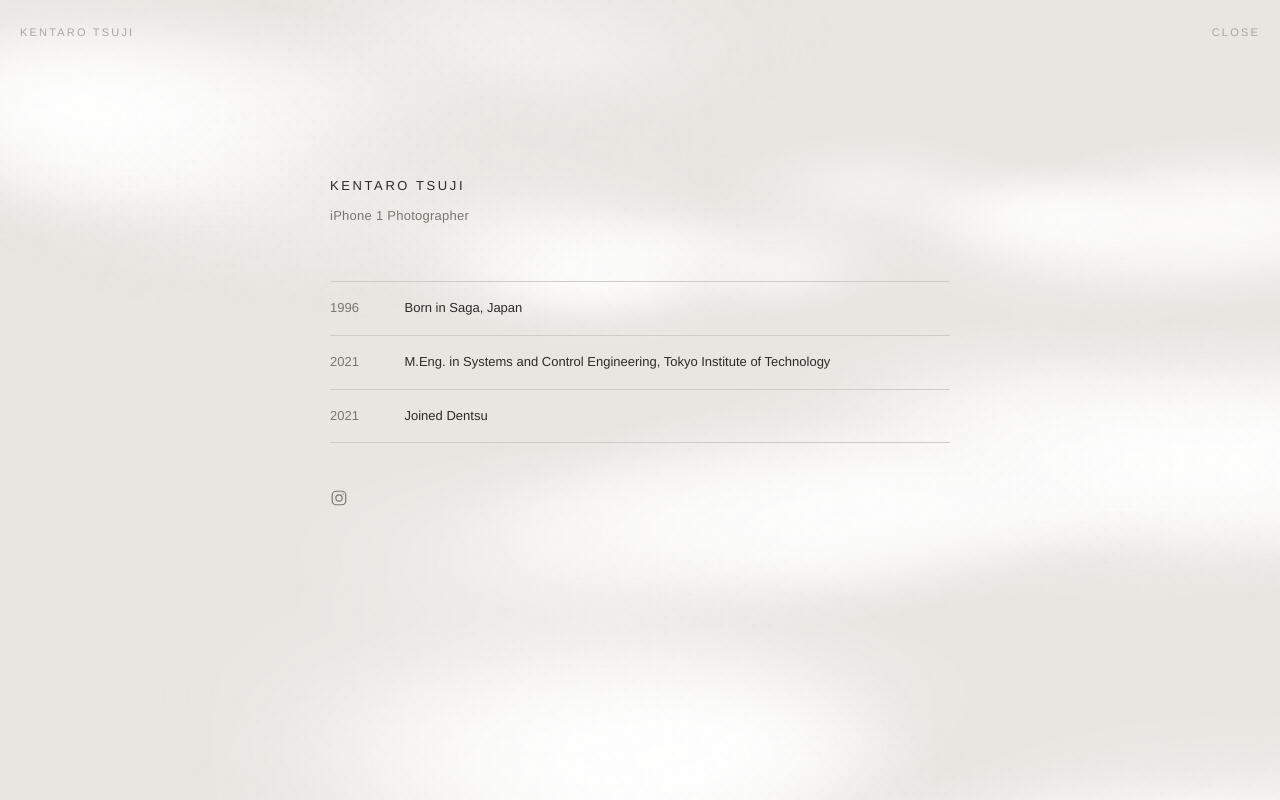
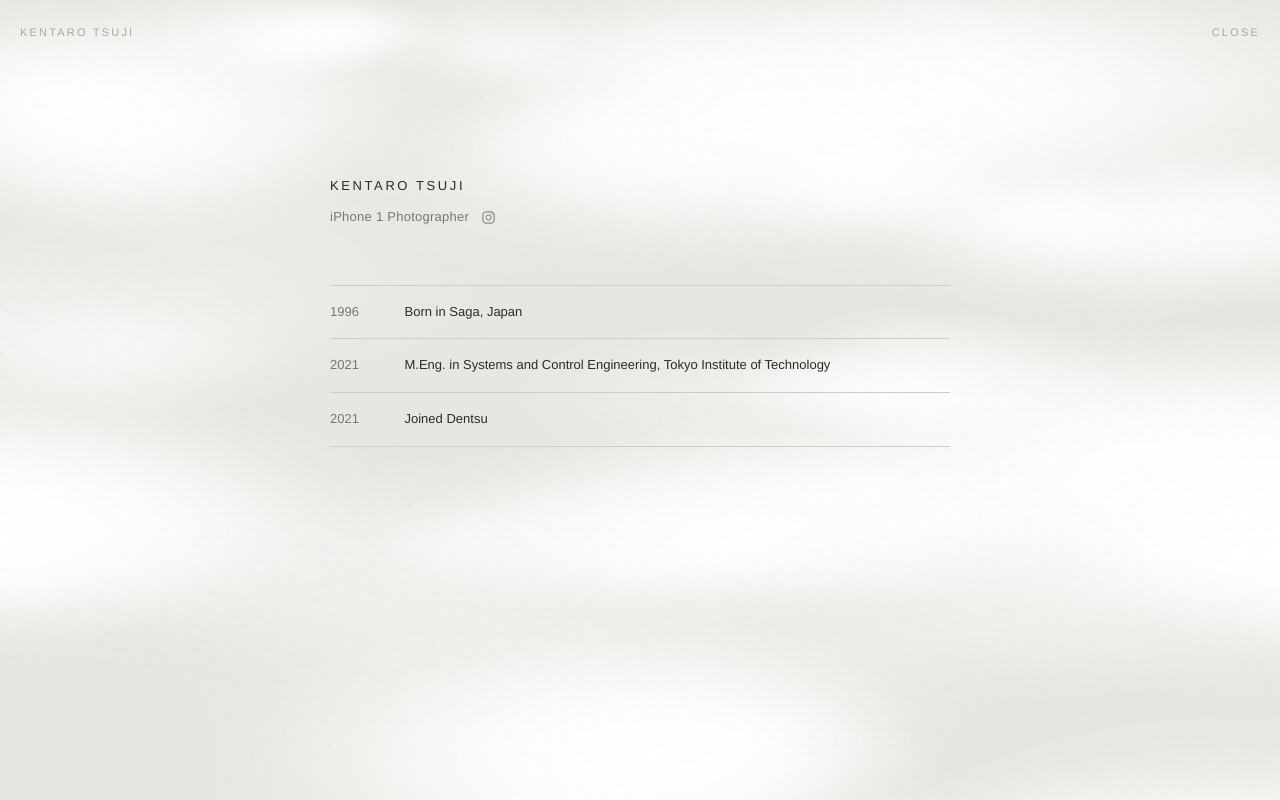
Before and after one commit to tkengit/claude_site, a plain HTML site: page index.html in a window 1280 px wide. Both pictures are taken after a click on the link "CV". Drawn offline with Linux system fonts and the light colour scheme.

Commit message:
Instagram icon beside the role line; twice as many fog wisps
Co-Authored-By: Claude Opus 5.5 <noreply@anthropic.com>
Claude-Session: https://claude.ai/code/session_0179t216hyxWkw8iAJSPeMdu

```diff
--- a/index.html
+++ b/index.html
@@ -118,10 +118,9 @@
   .cv .yr { color: var(--muted); font-variant-numeric: tabular-nums; }
   .cv li, .cv h1, .cv .role { opacity: 0; transform: translateY(6px); transition: opacity .6s ease, transform .6s ease; }
 
-  .cv .social { display: inline-flex; margin-top: 40px; padding: 6px; margin-left: -6px; color: var(--muted); transition: color .2s, opacity .6s ease, transform .6s ease; }
+  .cv .role { display: flex; align-items: center; gap: 8px; }
+  .cv .social { display: inline-flex; padding: 4px; color: var(--muted); transition: color .2s; }
   .cv .social:hover { color: var(--ink); }
-  .cv .social { opacity: 0; transform: translateY(6px); }
-  body.on-cv .cv .social { opacity: 1; transform: none; transition-delay: .44s; }
   body.on-cv .cv { opacity: 1; visibility: visible; transition: opacity .5s ease; }
   body.on-cv .cv li, body.on-cv .cv h1, body.on-cv .cv .role { opacity: 1; transform: none; }
   body.on-cv .cv h1 { transition-delay: .1s; }
@@ -145,19 +144,20 @@
 <section class="cv" id="cv" aria-label="CV">
   <div class="cv-inner">
     <h1>KENTARO TSUJI</h1>
-    <p class="role">iPhone 1 Photographer</p>
+    <p class="role">iPhone 1 Photographer
+      <a class="social" href="https://www.instagram.com/iphone1jp/" target="_blank" rel="noopener" aria-label="Instagram: iphone1jp">
+        <svg viewBox="0 0 24 24" width="15" height="15" aria-hidden="true" fill="none" stroke="currentColor" stroke-width="1.6">
+          <rect x="3" y="3" width="18" height="18" rx="5"></rect>
+          <circle cx="12" cy="12" r="4.2"></circle>
+          <circle cx="17.4" cy="6.6" r="0.9" fill="currentColor" stroke="none"></circle>
+        </svg>
+      </a>
+    </p>
     <ol>
       <li><span class="yr">1996</span><span>Born in Saga, Japan</span></li>
       <li><span class="yr">2021</span><span>M.Eng. in Systems and Control Engineering, Tokyo Institute of Technology</span></li>
       <li><span class="yr">2021</span><span>Joined Dentsu</span></li>
     </ol>
-    <a class="social" href="https://www.instagram.com/iphone1jp/" target="_blank" rel="noopener" aria-label="Instagram: iphone1jp">
-      <svg viewBox="0 0 24 24" width="18" height="18" aria-hidden="true" fill="none" stroke="currentColor" stroke-width="1.6">
-        <rect x="3" y="3" width="18" height="18" rx="5"></rect>
-        <circle cx="12" cy="12" r="4.2"></circle>
-        <circle cx="17.4" cy="6.6" r="0.9" fill="currentColor" stroke="none"></circle>
-      </svg>
-    </a>
   </div>
 </section>
 
@@ -339,7 +339,7 @@
     });
     return w;
   }
-  const wisps = Array.from({ length: 9 }, () => wisp(true));
+  const wisps = Array.from({ length: 18 }, () => wisp(true));
   let mistRGB = '250, 249, 246';
   const readMist = () => { mistRGB = getComputedStyle(document.documentElement).getPropertyValue('--mist').trim() || mistRGB; };
   matchMedia('(prefers-color-scheme: dark)').addEventListener('change', readMist);
```
Also changed, not shown: black.html (+11 -11 lines).
